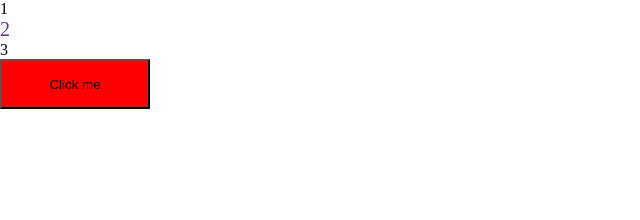
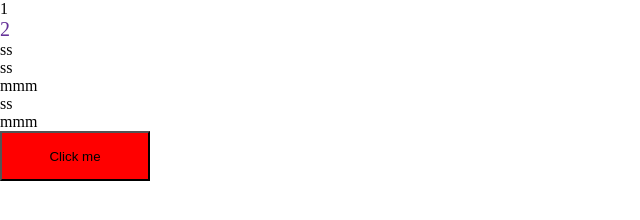
Before and after one commit to AleksandrWorldWide/UiPackageJs, a website: page src/index.html in a window 1280 px wide. Shown: the whole page, without its empty margins (0-640 px from the left). Drawn offline with nearby package versions, Linux system fonts and the light colour scheme; files that its build step writes are made by us from their sources; files whose address does not match are found by name.

Commit message:
methods for change items p1

```diff
--- a/src/index.html
+++ b/src/index.html
@@ -10,7 +10,13 @@
 <body>
     <div>1</div>
 	 <div class="active">2</div>
-	 <div>3</div>
+	 <div>
+		 <div class="some">ss</div>
+		 <div class="some">ss</div>
+		 <div class="more">mmm</div>
+		 <div class="some">ss</div>
+		 <div class="more">mmm</div>
+	 </div>
 	 <button>Click me</button>
     <script src='script.js'></script>
 </body>
--- a/src/js/lib/lib.js
+++ b/src/js/lib/lib.js
@@ -3,5 +3,6 @@ import './modules/display';
 import './modules/classes';
 import './modules/classes';
 import './modules/actions';
+import './modules/handlers';
 
 export default $;
--- a/src/js/main.js
+++ b/src/js/main.js
@@ -1,5 +1,11 @@
 import './lib/lib';
 
 $('button').click(function() {
-	$(this).toggleClass('active');
+	$('div').eq(1).toggleClass('active');
 });
+
+$('div').click(function() {
+	console.log($(this).index());
+})
+
+console.log($('div').eq(2).find('.some'));
```
Also changed, not shown: dist/index.html, dist/script.js, 1 other file.
